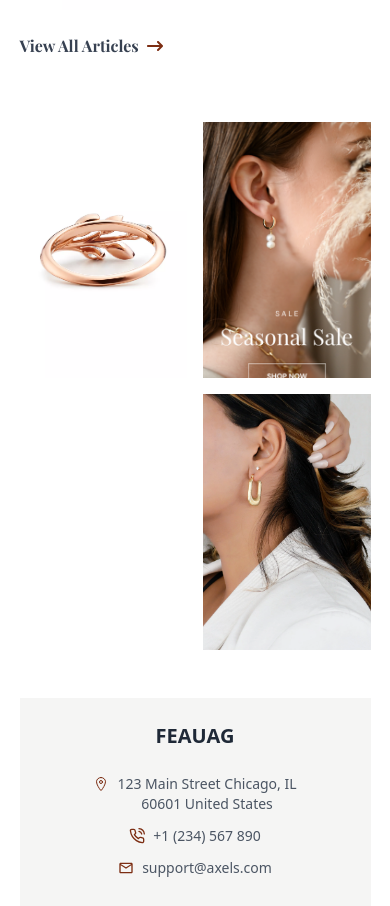
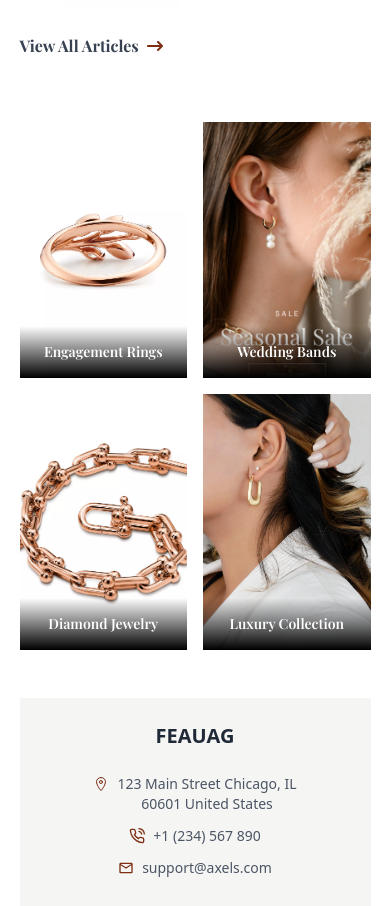
Before and after one commit to devifai-2026/Feaug_Ecomm_Client, a React (Vite) app: page / in a window 390 px wide. Shown: the part 10300-11206 px from the top of the page. Built offline with nearby package versions, Linux system fonts and the light colour scheme; a web font is replaced by a local one.

Commit message:
add category name on hover for lg device and static for sm, devices

```diff
--- a/src/Component/Home/TopFooter.jsx
+++ b/src/Component/Home/TopFooter.jsx
@@ -5,46 +5,66 @@ import three from "../../assets/TopFooter/three.webp";
 import four from "../../assets/TopFooter/four.webp";
 
 const TopFooter = () => {
+  const categories = [
+    {
+      image: one,
+      name: "Engagement Rings",
+      aos: "zoom-in",
+      delay: "100"
+    },
+    {
+      image: two,
+      name: "Wedding Bands",
+      aos: "fade-up",
+      delay: "200"
+    },
+    {
+      image: three,
+      name: "Diamond Jewelry",
+      aos: "fade-down",
+      delay: "300"
+    },
+    {
+      image: four,
+      name: "Luxury Collection",
+      aos: "zoom-out",
+      delay: "400"
+    }
+  ];
+
   return (
     <div className="max-w-[90%] mx-auto mt-16 grid grid-cols-2 sm:grid-cols-2 md:grid-cols-4 gap-4">
+      {categories.map((category, index) => (
         <div
-        className="w-full h-64 overflow-hidden group"
-        data-aos="zoom-in"
-        data-aos-delay="100"
+          key={index}
+          className="w-full h-64 overflow-hidden group relative cursor-pointer"
+          data-aos={category.aos}
+          data-aos-delay={category.delay}
         >
           <img
-          className="w-full h-64 object-cover transition-all duration-300 group-hover:scale-105"
-          src={one}
-          alt="Jewelry"
+            className="w-full h-64 object-cover transition-all duration-500 group-hover:scale-110"
+            src={category.image}
+            alt={category.name}
           />
+
+          {/* Mobile & Tablet: Always visible */}
+          <div className="md:block lg:hidden absolute bottom-0 left-0 right-0 bg-gradient-to-t from-black to-transparent p-4">
+            <h3 className="text-white text-sm font-semibold text-center">
+              {category.name}
+            </h3>
           </div>
 
-      <div
-        className="w-full h-64 overflow-hidden group"
-        data-aos="fade-up"
-        data-aos-delay="200"
-      >
-        <img
-          className="w-full h-64 object-cover transition-all duration-300 group-hover:scale-105"
-          src={two}
-          alt="Jewelry"
-        />
+          {/* Desktop: Show on hover */}
+          <div className="hidden lg:flex absolute inset-0 bg-black bg-opacity-0 group-hover:bg-opacity-40 transition-all duration-500 items-center justify-center">
+            <div className="text-center transform translate-y-8 group-hover:translate-y-0 transition-all duration-500">
+              <h3 className="text-white text-xl font-bold mb-2 opacity-0 group-hover:opacity-100 transition-opacity duration-300 delay-200">
+                {category.name}
+              </h3>
+
             </div>
-
-      <div
-        className="w-full h-64 overflow-hidden group"
-        data-aos="fade-down"
-        data-aos-delay="300"
-      />
-      <div className="relative group">
-        <img
-          className="w-full h-64 object-cover transition-all duration-300 group-hover:scale-105"
-          src={four}
-          alt="Ring"
-          data-aos="zoom-out"
-          data-aos-delay="400"
-        />
           </div>
+        </div>
+      ))}
     </div>
   );
 };
```
Lines whose indentation alone changed are shown as unchanged.
